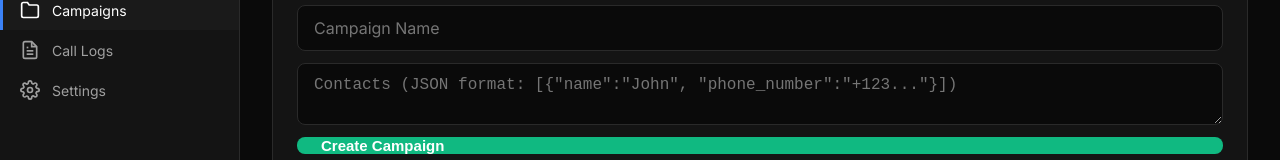
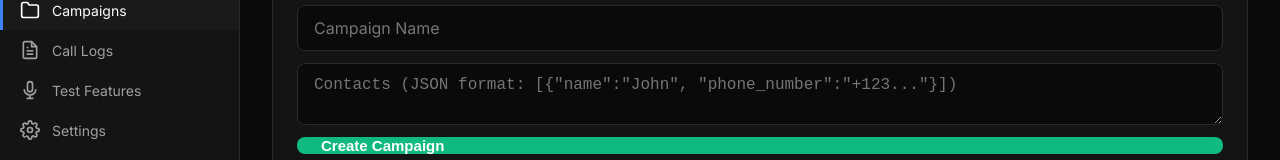
Before and after one commit to abubaker082512/ai_calling_agent, a website: page dashboard/public/campaigns.html in a window 1280 px wide. Shown: the part 157-317 px from the top of the page. Drawn offline with nearby package versions, Linux system fonts and the light colour scheme; no server answers.

Commit message:
Update navigation: Add Test Features link to all dashboard pages

```diff
--- a/dashboard/public/campaigns.html
+++ b/dashboard/public/campaigns.html
@@ -53,6 +53,12 @@
                         <polyline points="10 9 9 9 8 9"></polyline>
                     </svg>
                     <span>Call Logs</span>
+                </a>
+                <a href="test-features.html" class="nav-item">
+                    <svg width="20" height="20" viewBox="0 0 24 24" fill="none" stroke="currentColor" stroke-width="2">
+                        <path d="M19 11a7 7 0 01-7 7m0 0a7 7 0 01-7-7m7 7v4m0 0H8m4 0h4m-4-8a3 3 0 01-3-3V5a3 3 0 116 0v6a3 3 0 01-3 3z"></path>
+                    </svg>
+                    <span>Test Features</span>
                 </a>
                 <a href="settings.html" class="nav-item">
                     <svg width="20" height="20" viewBox="0 0 24 24" fill="none" stroke="currentColor" stroke-width="2">
```
Also changed, not shown: dashboard/public/index.html (+6 -0 lines), dashboard/public/logs.html (+6 -0 lines), dashboard/public/settings.html (+6 -0 lines).
